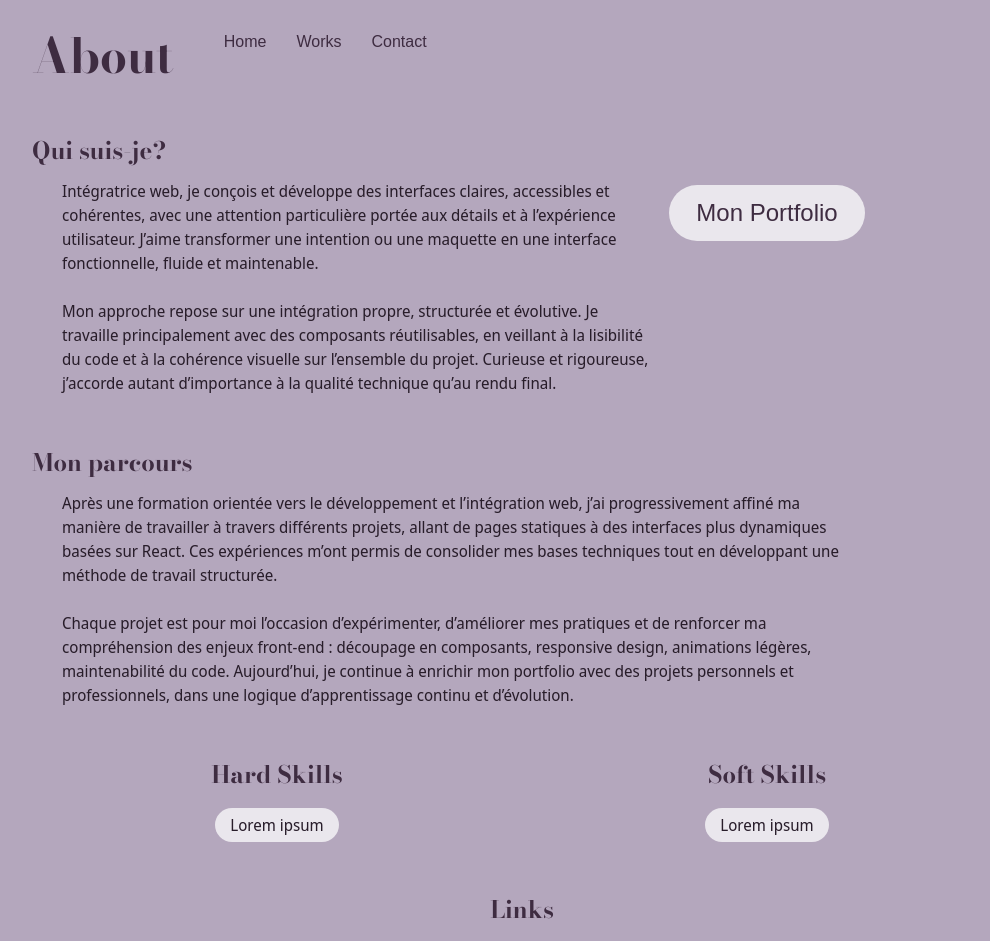
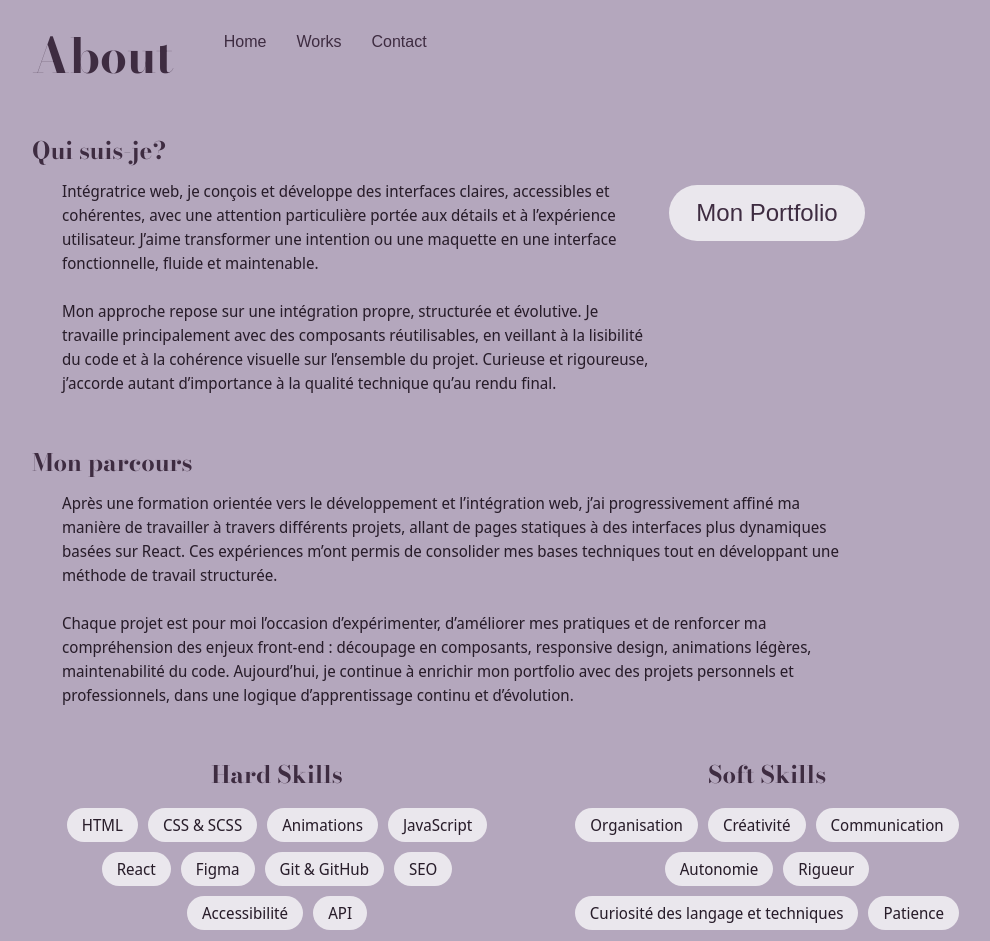
Before and after one commit to NeugdaeUju/Portfolio, a React (Vite) app: page /about in a window 1280 px wide. Shown: the top 941 px of the page, without its empty margins (118-1108 px from the left). Built offline with nearby package versions, Linux system fonts and the light colour scheme.

Commit message:
Ajout des hard et soft skills

```diff
--- a/src/pages/About.jsx
+++ b/src/pages/About.jsx
@@ -28,13 +28,28 @@ Chaque projet est pour moi l’occasion d’expérimenter, d’améliorer mes pr
                     <div className='about-page__section-skills__hard-skills'>
                         <h2 className='about-page__section-skills__hard-skills--subtitle'>Hard Skills</h2>
                         <div className='about-page__section-skills__hard-skills__list'>
-                            <p className='about-page__section-skills__hard-skills__list--item'>Lorem ipsum</p>
+                            <p className='about-page__section-skills__hard-skills__list--item'>HTML</p>
+                            <p className='about-page__section-skills__hard-skills__list--item'>CSS & SCSS</p>
+                            <p className='about-page__section-skills__hard-skills__list--item'>Animations</p>
+                            <p className='about-page__section-skills__hard-skills__list--item'>JavaScript</p>
+                            <p className='about-page__section-skills__hard-skills__list--item'>React</p>
+                            <p className='about-page__section-skills__hard-skills__list--item'>Figma</p>
+                            <p className='about-page__section-skills__hard-skills__list--item'>Git & GitHub</p>
+                            <p className='about-page__section-skills__hard-skills__list--item'>SEO</p>
+                            <p className='about-page__section-skills__hard-skills__list--item'>Accessibilité</p>
+                            <p className='about-page__section-skills__hard-skills__list--item'>API</p>
                         </div>
                     </div>
                     <div className='about-page__section-skills__soft-skills'>
                         <h2 className='about-page__section-skills__soft-skills--subtitle'>Soft Skills</h2>
                         <div className='about-page__section-skills__soft-skills__list'>
-                            <p className='about-page__section-skills__soft-skills__list--item'>Lorem ipsum</p>
+                            <p className='about-page__section-skills__soft-skills__list--item'>Organisation</p>
+                            <p className='about-page__section-skills__soft-skills__list--item'>Créativité</p>
+                            <p className='about-page__section-skills__soft-skills__list--item'>Communication</p>
+                            <p className='about-page__section-skills__soft-skills__list--item'>Autonomie</p>
+                            <p className='about-page__section-skills__soft-skills__list--item'>Rigueur</p>
+                            <p className='about-page__section-skills__soft-skills__list--item'>Curiosité des langage et techniques</p>
+                            <p className='about-page__section-skills__soft-skills__list--item'>Patience</p>
                         </div>
                     </div>
                 </section>
```
